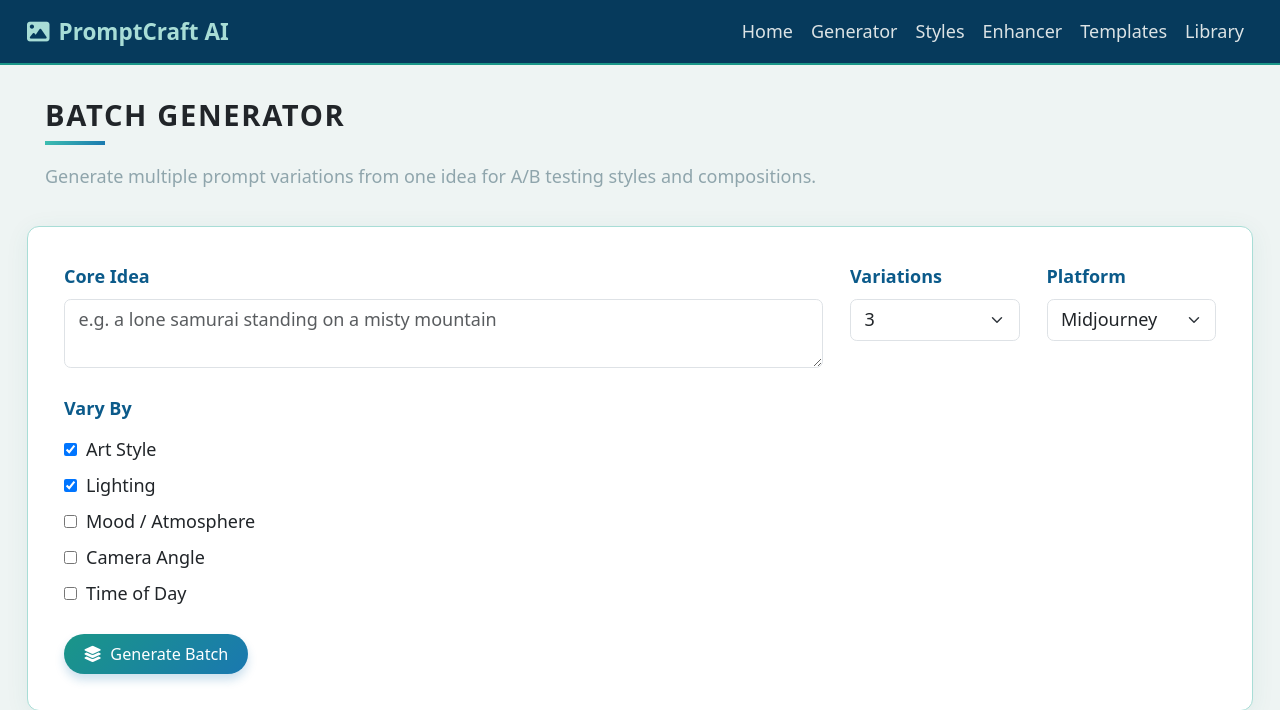
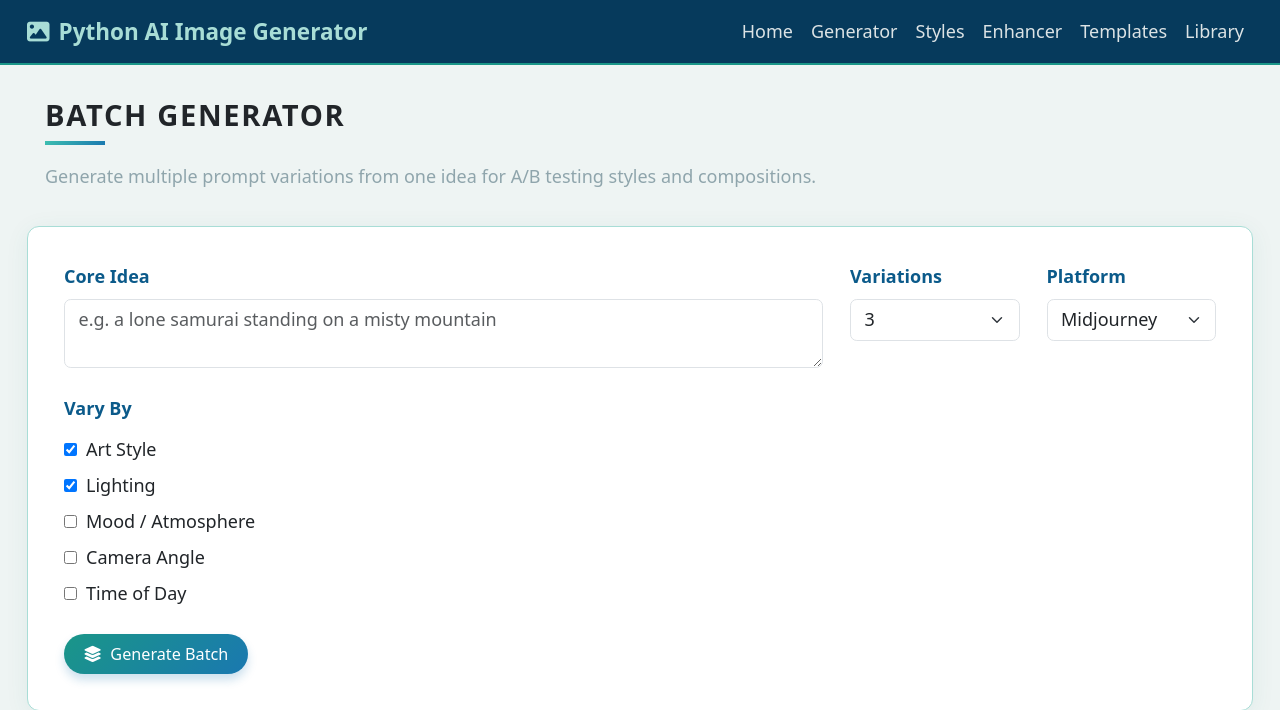
Before and after one commit to ywerling/python_image_prompt_generator, a Flask app: page /batch in a window 1280 px wide. Shown: the top 710 px of the page. Run offline with Flask 3, Linux system fonts and the light colour scheme.

```diff
--- a/main.py
+++ b/main.py
@@ -3,7 +3,7 @@ from datetime import datetime
 import sqlite3, os
 
 app = Flask(__name__)
-app.secret_key = "promptcraft-dev-key"
+app.secret_key = "python-ai-generator-dev-key"
 
 # ---------------------------------------------------------------------------
 # SQLite persistence
--- a/static/css/styles.css
+++ b/static/css/styles.css
@@ -1,5 +1,5 @@
 /* ==========================================================
-   PromptCraft AI — Design System
+   Python AI Image Generator — Design System
    Palette: Teal · Coral · Cerulean
    ========================================================== */
 
@@ -71,15 +71,15 @@ body {
 /* ==========================================================
    Navbar override (Bootstrap)
    ========================================================== */
-.navbar.navbar-promptcraft {
+.navbar.navbar-pythonaigenerator {
   background-color: var(--cerulean-900) !important;
   border-bottom: 2px solid var(--teal-600);
 }
-.navbar.navbar-promptcraft .navbar-brand { color: var(--teal-200) !important; }
-.navbar.navbar-promptcraft .navbar-brand:hover { color: var(--teal-400) !important; }
-.navbar.navbar-promptcraft .nav-link { color: var(--neutral-light) !important; }
-.navbar.navbar-promptcraft .nav-link:hover,
-.navbar.navbar-promptcraft .nav-link:focus { color: var(--teal-400) !important; }
+.navbar.navbar-pythonaigenerator .navbar-brand { color: var(--teal-200) !important; }
+.navbar.navbar-pythonaigenerator .navbar-brand:hover { color: var(--teal-400) !important; }
+.navbar.navbar-pythonaigenerator .nav-link { color: var(--neutral-light) !important; }
+.navbar.navbar-pythonaigenerator .nav-link:hover,
+.navbar.navbar-pythonaigenerator .nav-link:focus { color: var(--teal-400) !important; }
 
 /* ==========================================================
    Hero
--- a/templates/base.html
+++ b/templates/base.html
@@ -16,9 +16,9 @@
   </head>
   <body>
 
-    <nav class="navbar navbar-expand-lg navbar-dark navbar-promptcraft px-4">
+    <nav class="navbar navbar-expand-lg navbar-dark navbar-pythonaigenerator px-4">
       <a class="navbar-brand fw-bold" href="{{ url_for('home') }}">
-        <i class="fa fa-image me-2"></i>PromptCraft AI
+        <i class="fa fa-image me-2"></i>Python AI Image Generator
       </a>
       <button class="navbar-toggler" type="button" data-bs-toggle="collapse" data-bs-target="#navMenu">
         <span class="navbar-toggler-icon"></span>
--- a/templates/batch_generator.html
+++ b/templates/batch_generator.html
@@ -1,6 +1,6 @@
 {% extends 'base.html' %}
 
-{% block title %}Batch Generator — PromptCraft AI{% endblock %}
+{% block title %}Batch Generator — Python AI Image Generator{% endblock %}
 
 {% block content %}
 <div class="content">
--- a/templates/index.html
+++ b/templates/index.html
@@ -1,10 +1,10 @@
 {% extends 'base.html' %}
 
-{% block title %}PromptCraft AI — Home{% endblock %}
+{% block title %}Python AI Image Generator — Home{% endblock %}
 
 {% block content %}
 <div class="hero">
-  <h1><i class="fa fa-wand-magic-sparkles me-2"></i>PromptCraft AI</h1>
+  <h1><i class="fa fa-wand-magic-sparkles me-2"></i>Python AI Image Generator</h1>
   <p>Generate, refine, and explore prompts for your favourite AI image tools.</p>
 </div>
 
--- a/templates/negative_prompts.html
+++ b/templates/negative_prompts.html
@@ -1,6 +1,6 @@
 {% extends 'base.html' %}
 
-{% block title %}Negative Prompts — PromptCraft AI{% endblock %}
+{% block title %}Negative Prompts — Python AI Image Generator{% endblock %}
 
 {% block content %}
 <div class="content">
--- a/templates/prompt_enhancer.html
+++ b/templates/prompt_enhancer.html
@@ -1,6 +1,6 @@
 {% extends 'base.html' %}
 
-{% block title %}Prompt Enhancer — PromptCraft AI{% endblock %}
+{% block title %}Prompt Enhancer — Python AI Image Generator{% endblock %}
 
 {% block content %}
 <div class="content">
--- a/templates/prompt_generator.html
+++ b/templates/prompt_generator.html
@@ -1,6 +1,6 @@
 {% extends 'base.html' %}
 
-{% block title %}Prompt Generator — PromptCraft AI{% endblock %}
+{% block title %}Prompt Generator — Python AI Image Generator{% endblock %}
 
 {% block content %}
 <div class="content">
--- a/templates/prompt_library.html
+++ b/templates/prompt_library.html
@@ -1,6 +1,6 @@
 {% extends 'base.html' %}
 
-{% block title %}Prompt Library — PromptCraft AI{% endblock %}
+{% block title %}Prompt Library — Python AI Image Generator{% endblock %}
 
 {% block content %}
 <div class="content">
--- a/templates/style_explorer.html
+++ b/templates/style_explorer.html
@@ -1,6 +1,6 @@
 {% extends 'base.html' %}
 
-{% block title %}Style Explorer — PromptCraft AI{% endblock %}
+{% block title %}Style Explorer — Python AI Image Generator{% endblock %}
 
 {% block content %}
 <div class="content">
--- a/templates/template_builder.html
+++ b/templates/template_builder.html
@@ -1,6 +1,6 @@
 {% extends 'base.html' %}
 
-{% block title %}Template Builder — PromptCraft AI{% endblock %}
+{% block title %}Template Builder — Python AI Image Generator{% endblock %}
 
 {% block styles %}
 {{ super() }}
```
